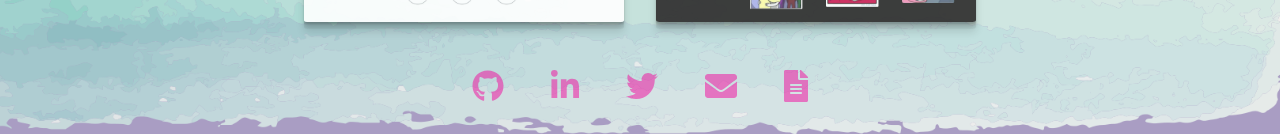
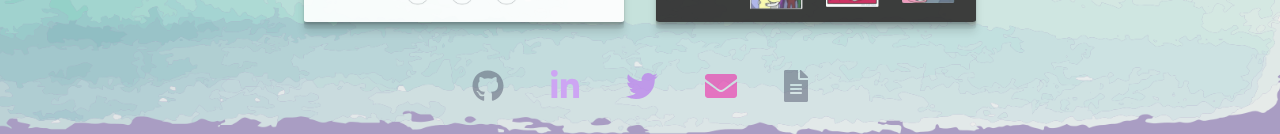
Before and after one commit to JakubJureczko/portfolio, a React (Create React App) app: page / in a window 1280 px wide. Shown: the part 932-1066 px from the top of the page. Built offline with nearby package versions, Linux system fonts and the light colour scheme.

Commit message:
new colors

```diff
--- a/src/NavSo.js
+++ b/src/NavSo.js
@@ -8,19 +8,19 @@ function Navso() {
   return (
     <div className="social">
       <a href="https://github.com/JakubJureczko" target="_blank">
-        <FontAwesomeIcon className="social-icons" icon={faGithub} size="2x" style={{color:"rgba(244, 4, 156,0.5)"}} />
+        <FontAwesomeIcon className="social-icons" icon={faGithub} size="2x" style={{color:"rgba(81, 85, 107, 0.5)"}} />
         </a>
         <a href="https://www.linkedin.com/in/jakub-jureczko" target="_blank">
-        <FontAwesomeIcon className="social-icons" icon={faLinkedinIn} size="2x" style={{color:"rgba(244, 4, 156,0.5)"}} />
+        <FontAwesomeIcon className="social-icons" icon={faLinkedinIn} size="2x" style={{color:"rgb(205, 165, 243)"}} />
         </a>
         <a href="https://twitter.com/jakub_jureczko" target="_blank">
-        <FontAwesomeIcon className="social-icons" icon={faTwitter} size="2x" style={{color:"rgba(244, 4, 156,0.5)"}} />
+        <FontAwesomeIcon className="social-icons" icon={faTwitter} size="2x" style={{color:"rgba(187, 135, 235, 0.8)"}} />
         </a>
         <a href="https://twitter.com/jakub_jureczko" target="_blank">
         <FontAwesomeIcon className="social-icons" icon={faEnvelope} size="2x" style={{color:"rgba(244, 4, 156,0.5)"}} />
         </a>
         <a href="https://twitter.com/jakub_jureczko" target="_blank">
-        <FontAwesomeIcon className="social-icons" icon={faFileAlt} size="2x" style={{color:"rgba(244, 4, 156,0.5)"}} />
+        <FontAwesomeIcon className="social-icons" icon={faFileAlt} size="2x" style={{color:"rgba(81, 85, 107, 0.5)"}} />
         </a>
     </div>
   );
```
